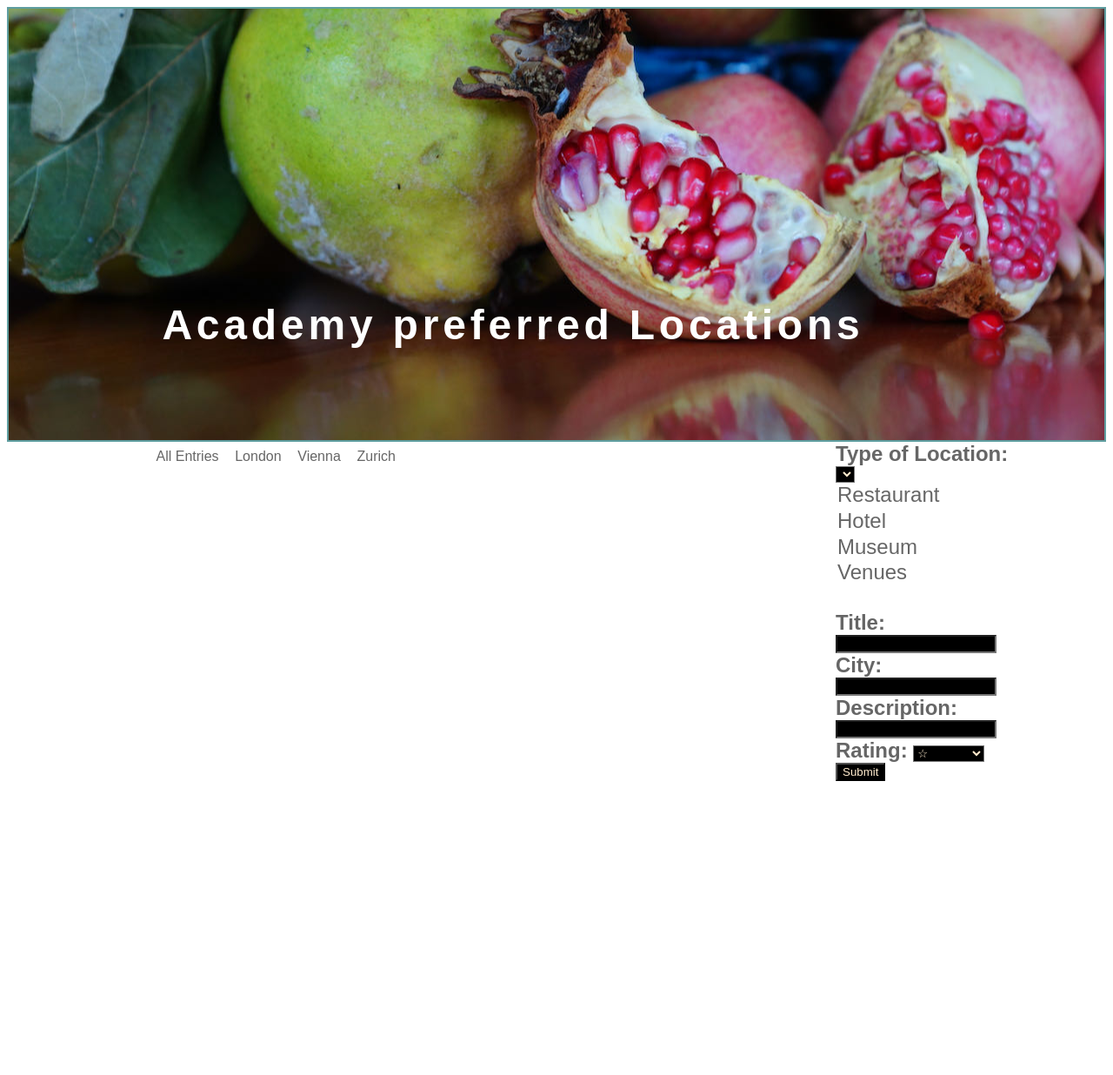
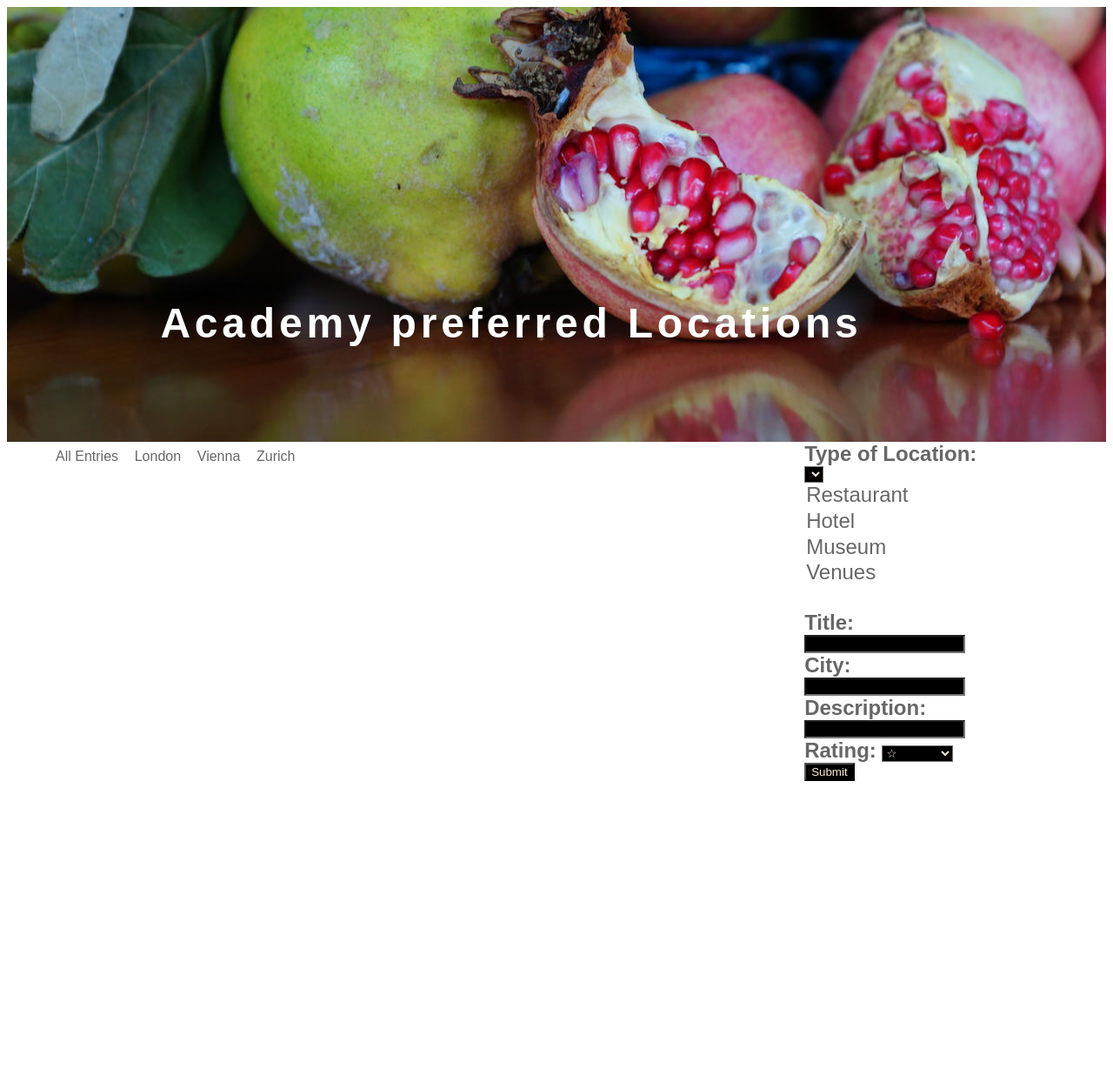
Before and after one commit to nkode-academy/academy_project, a Flask app: page / in a window 1280 px wide. Shown: the whole page at 87% size. After the commit the page ends 898 px from the top, so only its background shows below. Run offline with Flask 2, Linux system fonts and the light colour scheme; lists and menus that the app fills with data are empty; parts of the project's set-up code (start-up, migrations or seed data) failed here and were passed over.

Commit message:
grid optimized

```diff
--- a/templates/home.html
+++ b/templates/home.html
@@ -11,7 +11,6 @@
 
     header{
         box-sizing:border-box;
-        border: 2px solid cadetblue;
         padding-top: 24%;
         padding-left: 10%;
         height: 500px;
@@ -35,23 +34,21 @@
 
     .container{
         display: grid;
-        grid-template-columns: 1fr 5fr 2fr;
+        grid-template-columns: 5fr 2fr;
         grid-template-rows: 50px auto;
-        grid-gap: 10px;
-        height: 720px;
-        text-align: left;
+        margin-left: 50px;
     }
     .form{
-        grid-column: 3;
+        grid-column: 2;
         text-align: left;
     }
 
     .buttons{
-        grid-column: 2;
+        grid-column: 1;
     }
 
     .listofentries{
-        grid-column: 2;
+        grid-column: 1;
         grid-row: 2;
     }
 
```
